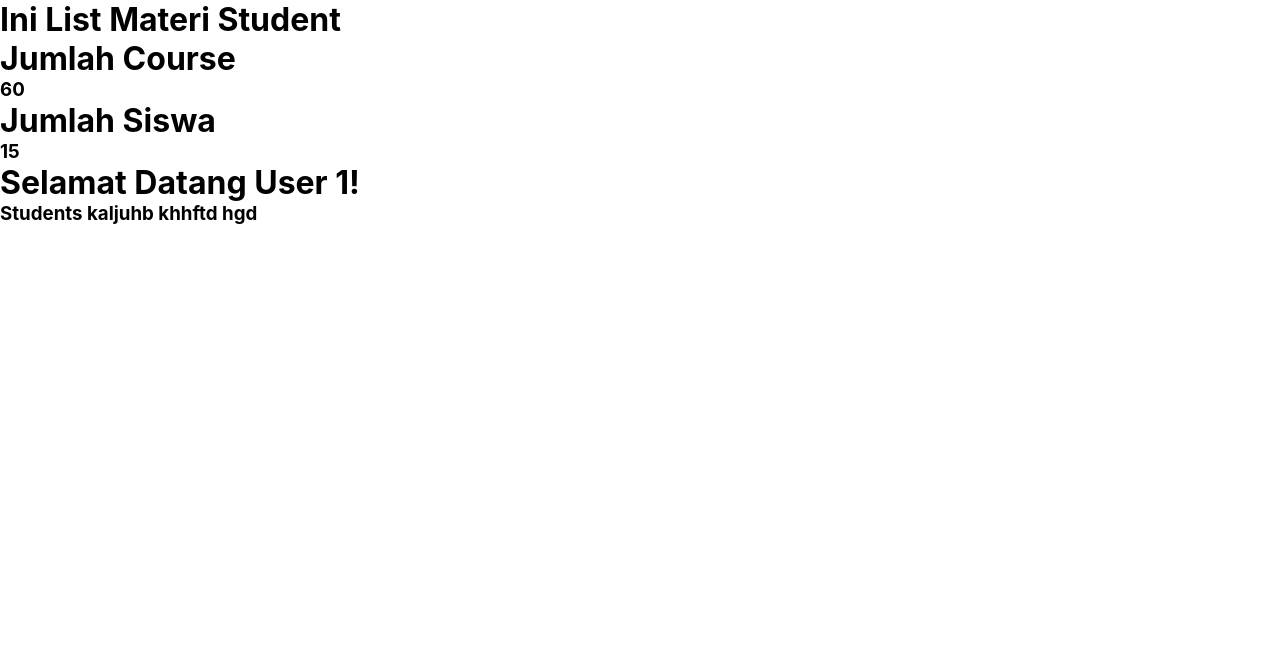
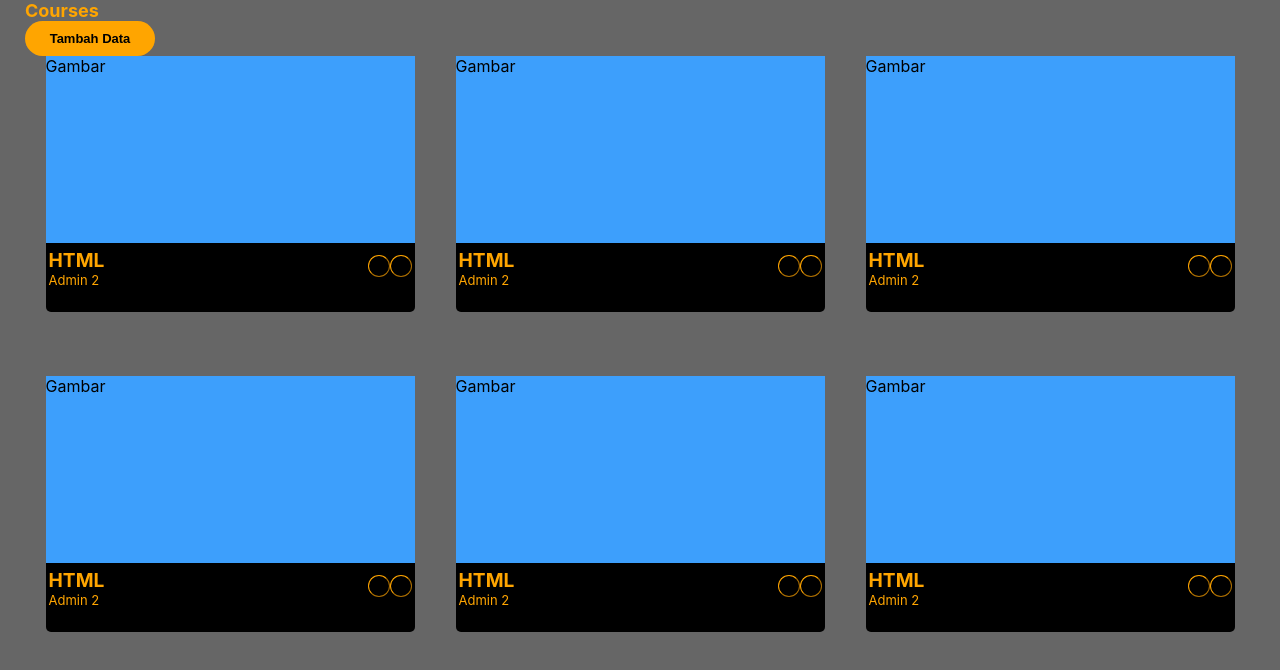
Before and after one commit to rg-km/final-project-engineering-49, a React (Create React App) app in the folder FE/lms49-app/: page / in a window 1280 px wide. Shown: the top 670 px of the page. Built offline with nearby package versions, Linux system fonts and the light colour scheme.

Commit message:
FE/StudentComponent

```diff
--- a/FE/lms49-app/src/Component/Student/ListMateriStudent.js
+++ b/FE/lms49-app/src/Component/Student/ListMateriStudent.js
@@ -1,42 +1,100 @@
 import React from "react";
-import ".Style/ListMateriStudent.css";
+import "./Style/ListMateriStudent.css";
 
 function ListMateriStudent() {
     return (
-        <div className="listMateriStudent">
-            <h1>Ini List Materi Student</h1>
-            <div class="content">
-            <div class="cards">
-                <div class="card">
-                    <div class="box">
-                        <h1>Jumlah Course</h1>
-                        <h3>60</h3>
+      <div className="container">
+        <div className="App">
+          <div className="gap">
+            <text className="text">Courses</text>
+          </div>
+          <div>
+            <button className="button">
+              <text className="textButton">Tambah Data</text>
+            </button>
+          </div>
+        </div>
+        <div className="main">
+          <div className="component">
+            <div className="image">Gambar</div>
+            <div className="footerBox">
+              <div className="title">
+                <text className="subTitle1">HTML</text>
+                <text className="subTitle2">Admin 2</text>
+              </div>
+              <div>
+                <button className="button1"></button>
+                <button className="button2"></button>
               </div>
             </div>
           </div>
+          <div className="component">
+            <div className="image">Gambar</div>
+            <div className="footerBox">
+              <div className="title">
+                <text className="subTitle1">HTML</text>
+                <text className="subTitle2">Admin 2</text>
               </div>
-                <div class="content">
-            <div class="cards">
-                <div class="card">
-                    <div class="box">
-                        <h1>Jumlah Siswa</h1>
-                        <h3>15</h3>
+              <div>
+                <button className="button1"></button>
+                <button className="button2"></button>
               </div>
             </div>
           </div>
+          <div className="component">
+            <div className="image">Gambar</div>
+            <div className="footerBox">
+              <div className="title">
+                <text className="subTitle1">HTML</text>
+                <text className="subTitle2">Admin 2</text>
               </div>
-                <div class="content">
-            <div class="cards">
-                <div class="card">
-                    <div class="box">
-                        <h1>Selamat Datang User 1!</h1>
-                        <h3>Students kaljuhb khhftd hgd</h3>
+              <div>
+                <button className="button1"></button>
+                <button className="button2"></button>
+              </div>
+            </div>
+          </div>
+          <div className="component">
+            <div className="image">Gambar</div>
+            <div className="footerBox">
+              <div className="title">
+                <text className="subTitle1">HTML</text>
+                <text className="subTitle2">Admin 2</text>
+              </div>
+              <div>
+                <button className="button1"></button>
+                <button className="button2"></button>
+              </div>
+            </div>
+          </div>
+          <div className="component">
+            <div className="image">Gambar</div>
+            <div className="footerBox">
+              <div className="title">
+                <text className="subTitle1">HTML</text>
+                <text className="subTitle2">Admin 2</text>
+              </div>
+              <div>
+                <button className="button1"></button>
+                <button className="button2"></button>
+              </div>
+            </div>
+          </div>
+          <div className="component">
+            <div className="image">Gambar</div>
+            <div className="footerBox">
+              <div className="title">
+                <text className="subTitle1">HTML</text>
+                <text className="subTitle2">Admin 2</text>
+              </div>
+              <div>
+                <button className="button1"></button>
+                <button className="button2"></button>
               </div>
             </div>
           </div>
         </div>
       </div>
-    )
+    );
   }
-
 export default ListMateriStudent;
--- a/FE/lms49-app/src/Component/Student/Style/ListMateriStudent.css
+++ b/FE/lms49-app/src/Component/Student/Style/ListMateriStudent.css
@@ -1,18 +1,105 @@
-.background-color ::backdrop{
-padding: 20px 15px;
+.ListMateriStudent {
+    /* background-color: blue; */
     display: flex;
+    flex-direction: row;
     align-items: center;
+    align-content: center;
     justify-content: space-between;
-flex-wrap: wrap;
+    color: orange;
+    padding: 25px;
   }
 
-.container .content .cards .card {
-width: 250px;
-height: 150px;
-background-color: #171717;
-margin: 20px 10px;
+  .button {
+    background-color: orange;
+    padding: 10px;
+    border-radius: 20px;
+    width: 130px;
+    border-width: 0ch;
+  }
+
+  .text {
+    font-size: large;
+    font-weight: bold;
+    color: orange;
+  }
+
+  .textButton {
+    font-size: small;
+    font-weight: bold;
+    color: #000;
+  }
+
+  .container {
+    background-color: #0009;
+    height: 100vh;
+    padding-right: 25px;
+    padding-left: 25px;
+  }
+
+  .main {
+    /* background-color: green; */
+    width: 100%;
+    height: 80vh;
+    flex-direction: row;
     display: flex;
+    flex-wrap: wrap;
+    justify-content: space-around;
+  }
+  .component {
+    height: 40%;
+    width: 30%;
+    background-color: #000;
+    border-radius: 5px;
+  }
+
+  .image {
+    width: 100%;
+    height: 73%;
+    background-color: rgb(61, 159, 252);
+  }
+
+  .title {
+    flex-direction: column;
+    display: flex;
+    justify-content: space-between;
+    /* background-color: #fff; */
+    padding-left: 3px;
+  }
+
+  .subTitle1 {
+    font-weight: bold;
+    color: orange;
+    font-size: larger;
+  }
+
+  .subTitle2 {
+    color: orange;
+    font-size: small;
+  }
+
+  .footerBox {
+    display: flex;
+    flex-direction: row;
+    justify-content: space-between;
+    padding-right: 3px;
     align-items: center;
-justify-content: space-around;
-box-shadow: 0 4px 8px 0 rgba(0, 0, 0, 0.2), 0 6px 20px 0 rgba(0, 0, 0, 0.19);
+    /* background-color: blue; */
+    height: 50px;
   }
+
+  .button1 {
+    height: 22px;
+    width: 22px;
+    border-radius: 50px;
+    border-color: orange;
+    background-color: #000;
+    border-width: 1.5px;
+  }
+  .button2 {
+    height: 22px;
+    width: 22px;
+    border-radius: 50px;
+    border-color: orange;
+    background-color: #000;
+    border-width: 1.5px;
+  }
```
Lines whose indentation alone changed are shown as unchanged.
